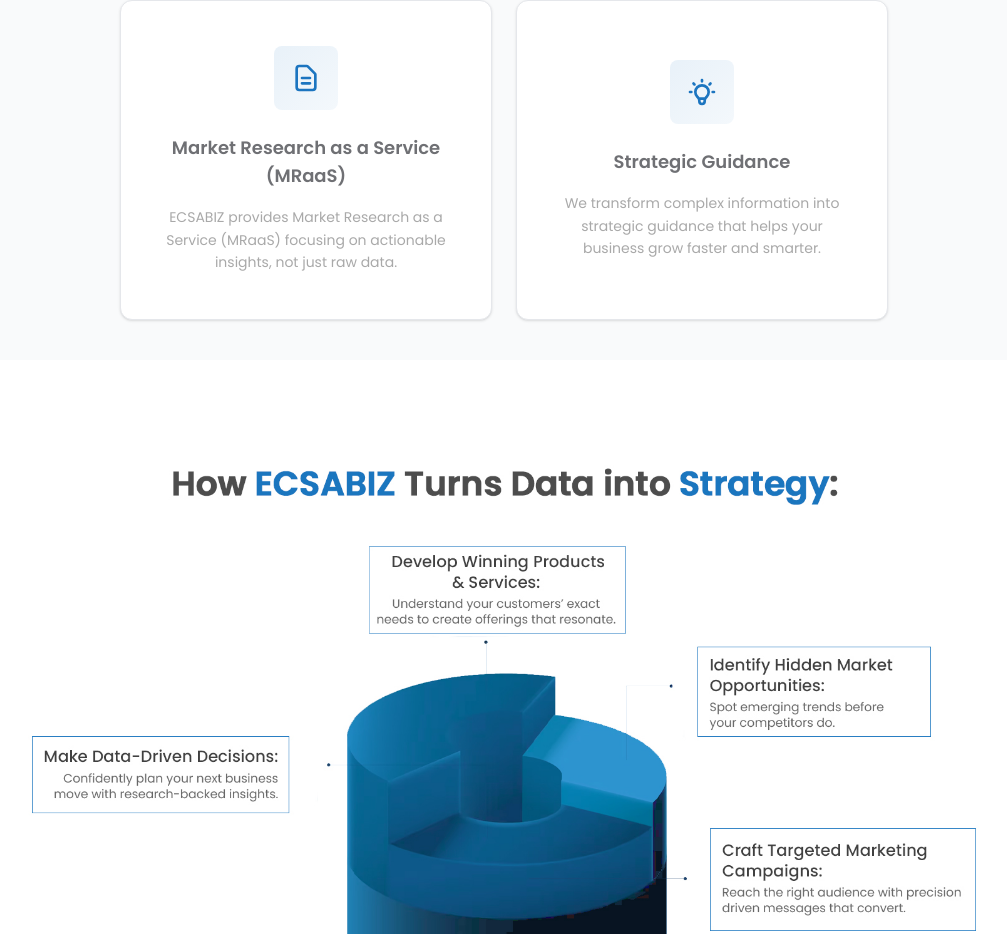
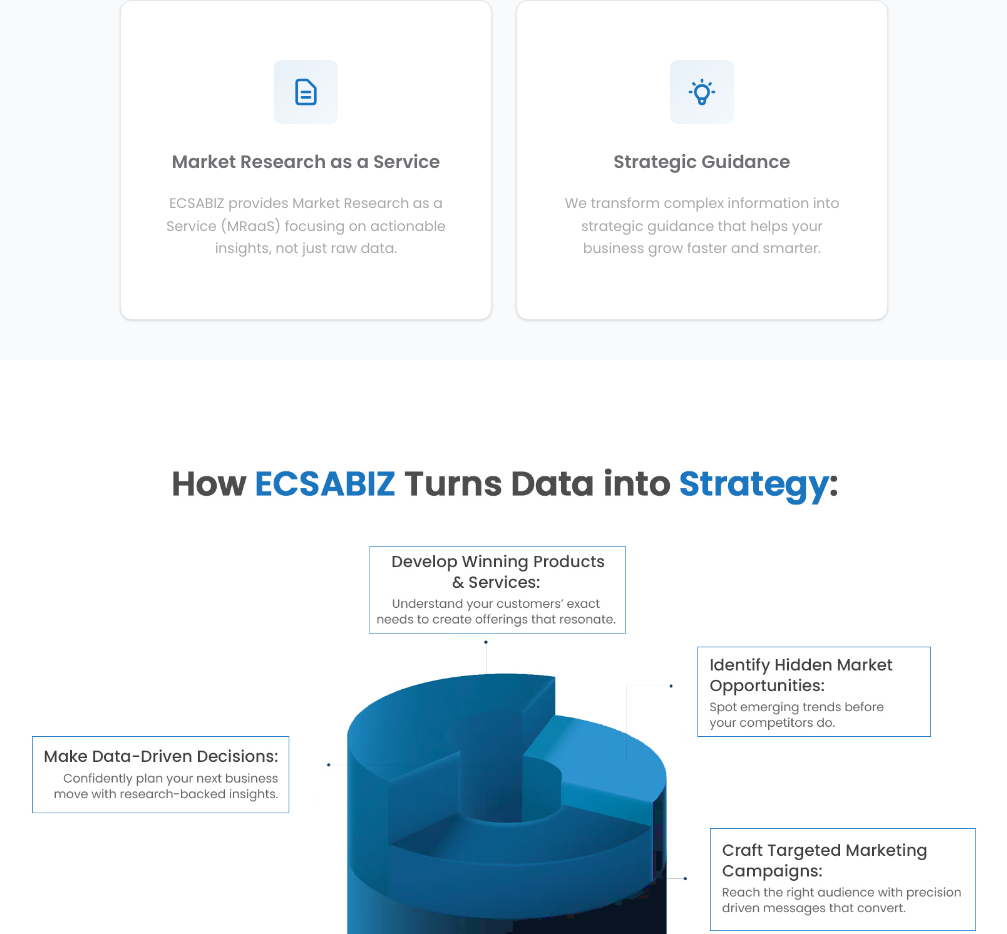
Before and after one commit to Sharmeen-Rauf/escabiz, a Next.js app: page /b2b-market-research-agency-escabiz in a window 1280 px wide. Shown: the part 1735-2669 px from the top of the page, without its empty margins (136-1143 px from the left). Built offline with nearby package versions, Linux system fonts and the light colour scheme.

Commit message:
Update title in B2B Market Research Agency page: simplify "Market Research as a Service (MRaaS)" to "Market Research as a Service" for clarity and conciseness.

```diff
--- a/src/app/b2b-market-research-agency-escabiz/page.tsx
+++ b/src/app/b2b-market-research-agency-escabiz/page.tsx
@@ -199,7 +199,7 @@ export default function B2BIndustryAnalysis() {
 
                   {/* Title */}
                   <h5 className="text-base md:text-lg font-semibold text-[#6f7074] mb-4">
-                    Market Research as a Service (MRaaS)
+                    Market Research as a Service
                   </h5>
 
                   {/* Description */}
```
